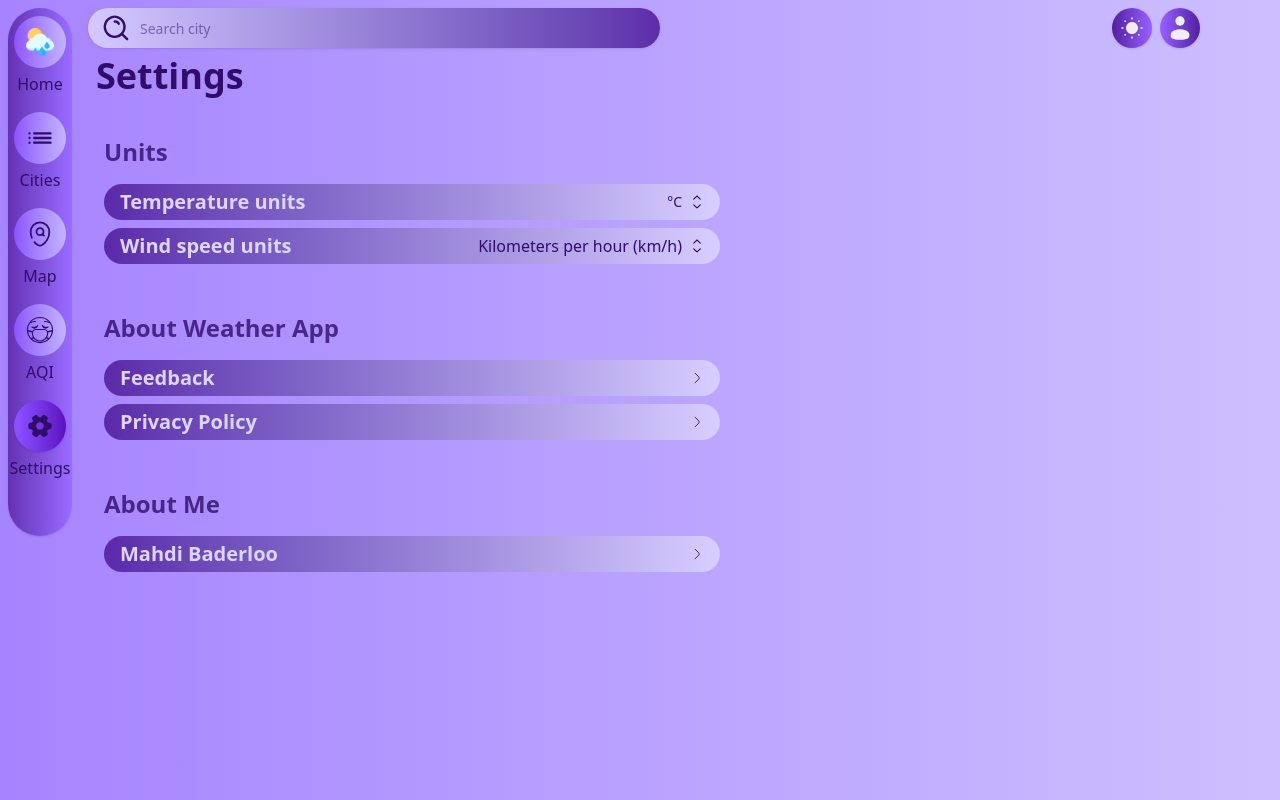
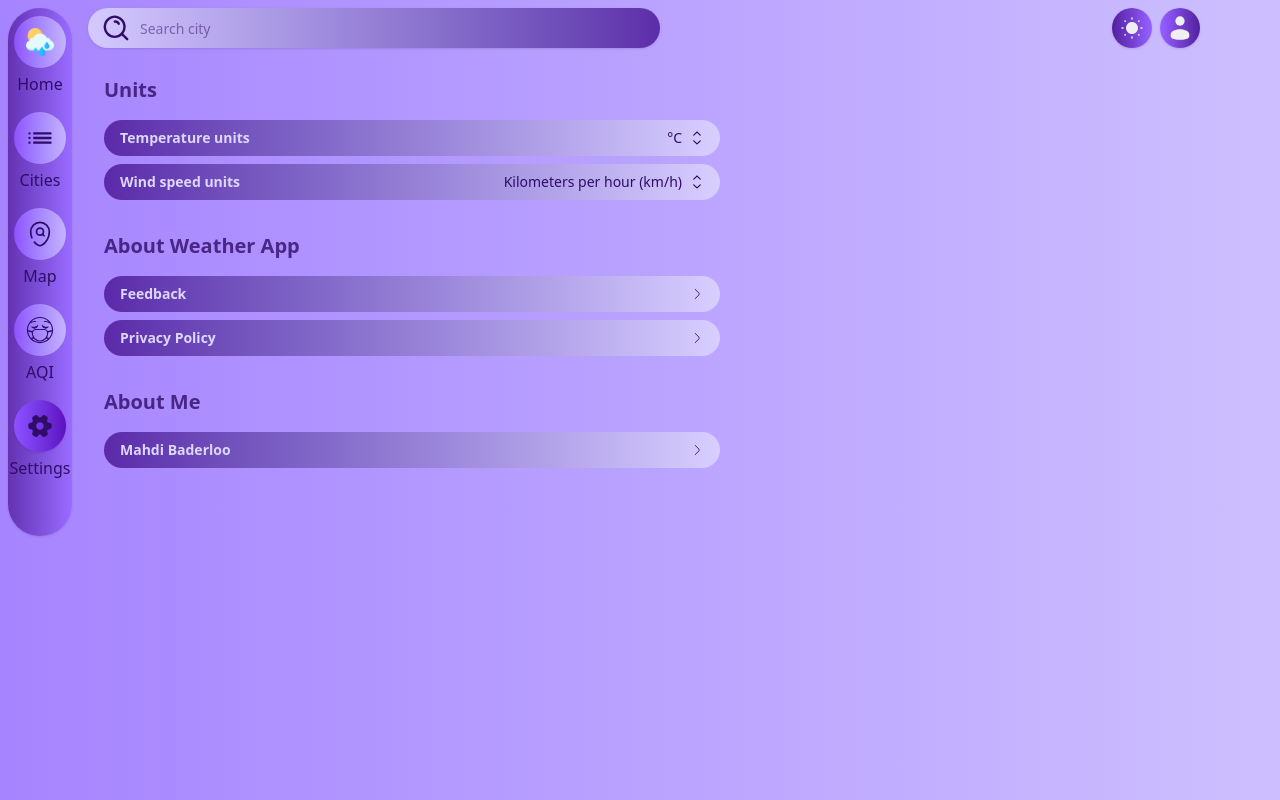
Before and after one commit to mahdibaderloo/weather-app, a React (Vite) app: page /settings in a window 1280 px wide. Built offline with nearby package versions, Linux system fonts and the light colour scheme.

Commit message:
fix Settings styles for desktop size

```diff
--- a/src/features/settings/SettingsModal.tsx
+++ b/src/features/settings/SettingsModal.tsx
@@ -25,7 +25,7 @@ export default function SettingsModal() {
   }
 
   return (
-    <ul className="w-full lg:w-[60%] flex-col mt-2 bg-linear-to-l from-violet-200 to-violet-900 dark:from-slate-950/95 dark:to-violet-950 rounded-3xl overflow-hidden absolute lg:right-[31%] top-34 lg:top-25.5">
+    <ul className="w-full lg:w-[60%] xl:w-1/3 flex-col mt-2 bg-linear-to-l from-violet-200 to-violet-900 dark:from-slate-950/95 dark:to-violet-950 rounded-3xl overflow-hidden absolute lg:right-[31%] top-34 lg:top-25.5 xl:top-31 xl:left-34">
       <li
         className={`text-violet-100 font-medium lg:text-sm cursor-pointer py-4 lg:py-2 px-6 hover:bg-violet-900 ${
           windUnit === "km/h"
--- a/src/pages/Settings.tsx
+++ b/src/pages/Settings.tsx
@@ -39,10 +39,10 @@ export default function Settings() {
 
   return (
     <div
-      className="lg:w-[88%] xl:w-full flex flex-col p-4 lg:p-4 lg:ml-20 lg:mt-10 2xl:mt-0 2xl:w-full 2xl:ml-0"
+      className="lg:w-[88%] xl:w-full flex flex-col p-4 lg:p-4 lg:ml-20 lg:mt-10 xl:mt-5 2xl:mt-0 2xl:w-full 2xl:ml-0"
       onClick={() => setClose()}
     >
-      <p className="font-bold text-2xl md:text-3xl hidden xl:block xl:text-4xl text-violet-950 dark:text-violet-800">
+      <p className="font-bold text-2xl md:text-3xl hidden 2xl:block xl:text-4xl text-violet-950 dark:text-violet-800">
         Settings
       </p>
 
@@ -63,14 +63,14 @@ export default function Settings() {
       </div>
 
       <ul className="flex flex-col lg:p-2 mt-8 lg:mt-0 xl:mt-8 relative">
-        <p className="font-bold text-lg md:text-xl lg:text-sm xl:text-2xl text-violet-950/80 dark:text-violet-800/80">
+        <p className="font-bold text-lg md:text-xl lg:text-sm xl:text-xl text-violet-950/80 dark:text-violet-800/80">
           Units
         </p>
         <li
-          className="lg:w-[70%] xl:w-1/2 flex items-center justify-between mt-4 bg-linear-to-l from-violet-200/85 to-violet-900/85 dark:from-slate-950/95 dark:to-violet-950/60 rounded-full py-2 lg:py-1 px-4 cursor-pointer"
+          className="lg:w-[70%] xl:w-1/2 flex items-center justify-between mt-4 bg-linear-to-l from-violet-200/85 to-violet-900/85 dark:from-slate-950/95 dark:to-violet-950/60 rounded-full py-2 lg:py-1 xl:py-2 px-4 cursor-pointer"
           onClick={() => toggleUnit()}
         >
-          <p className="text-violet-200 font-semibold md:text-lg lg:text-sm xl:text-xl">
+          <p className="text-violet-200 font-semibold md:text-lg lg:text-sm">
             Temperature units
           </p>
           <div className="flex items-center gap-2">
@@ -85,14 +85,14 @@ export default function Settings() {
           </div>
         </li>
         <li
-          className="lg:w-[70%] xl:w-1/2 flex items-center justify-between mt-2 bg-linear-to-l from-violet-200/85 to-violet-900/85 dark:from-slate-950/95 dark:to-violet-950/60 rounded-full py-2 lg:py-1 px-4 cursor-pointer"
+          className="lg:w-[70%] xl:w-1/2 flex items-center justify-between mt-2 bg-linear-to-l from-violet-200/85 to-violet-900/85 dark:from-slate-950/95 dark:to-violet-950/60 rounded-full py-2 lg:py-1 xl:py-2 px-4 cursor-pointer"
           onClick={handleOpenModal}
         >
-          <p className="text-violet-200 font-semibold md:text-lg lg:text-sm xl:text-xl">
+          <p className="text-violet-200 font-semibold md:text-lg lg:text-sm 2xl:text-xl">
             Wind speed units
           </p>
           <div className="flex items-center gap-2 select-none">
-            <span className="text-violet-950 dark:text-violet-800 font-medium hidden xl:block">
+            <span className="text-violet-950 dark:text-violet-800 font-medium lg:text-sm hidden xl:block">
               {windUnitFullName}
             </span>
             <span className="text-violet-950 dark:text-violet-800 font-medium lg:text-sm xl:hidden">
@@ -108,15 +108,15 @@ export default function Settings() {
         {isOpen && <SettingsModal />}
       </ul>
 
-      <ul className="flex flex-col lg:p-2 mt-8 lg:mt-0 xl:mt-8">
-        <p className="font-bold text-lg md:text-xl lg:text-sm xl:text-2xl text-violet-950/80 dark:text-violet-800/80">
+      <ul className="flex flex-col lg:p-2 mt-8 lg:mt-0 xl:mt-4">
+        <p className="font-bold text-lg md:text-xl lg:text-sm xl:text-xl text-violet-950/80 dark:text-violet-800/80">
           About Weather App
         </p>
         <li
-          className="lg:w-[70%] xl:w-1/2 flex items-center justify-between mt-4 bg-linear-to-l from-violet-200/85 to-violet-900/85 dark:from-slate-950/95 dark:to-violet-950/60 rounded-full py-2 lg:py-1 px-4 cursor-pointer"
+          className="lg:w-[70%] xl:w-1/2 flex items-center justify-between mt-4 bg-linear-to-l from-violet-200/85 to-violet-900/85 dark:from-slate-950/95 dark:to-violet-950/60 rounded-full py-2 lg:py-1 xl:py-2 px-4 cursor-pointer"
           onClick={handleClickFeedback}
         >
-          <p className="text-violet-200 font-semibold md:text-lg lg:text-sm xl:text-xl">
+          <p className="text-violet-200 font-semibold md:text-lg lg:text-sm 2xl:text-xl">
             Feedback
           </p>
           <img
@@ -125,8 +125,8 @@ export default function Settings() {
             className="w-5 lg:w-3.5"
           />
         </li>
-        <li className="lg:w-[70%] xl:w-1/2 flex items-center justify-between mt-2 bg-linear-to-l from-violet-200/85 to-violet-900/85 dark:from-slate-950/95 dark:to-violet-950/60 rounded-full py-2 lg:py-1 px-4 cursor-pointer">
-          <p className="text-violet-200 font-semibold md:text-lg lg:text-sm xl:text-xl">
+        <li className="lg:w-[70%] xl:w-1/2 flex items-center justify-between mt-2 bg-linear-to-l from-violet-200/85 to-violet-900/85 dark:from-slate-950/95 dark:to-violet-950/60 rounded-full py-2 lg:py-1 xl:py-2 px-4 cursor-pointer">
+          <p className="text-violet-200 font-semibold md:text-lg lg:text-sm 2xl:text-xl">
             Privacy Policy
           </p>
           <img
@@ -137,16 +137,16 @@ export default function Settings() {
         </li>
       </ul>
 
-      <div className="flex flex-col lg:p-2 mt-8 lg:mt-0 xl:mt-8">
-        <p className="font-bold text-lg md:text-xl lg:text-sm xl:text-2xl text-violet-950/80 dark:text-violet-800/80">
+      <div className="flex flex-col lg:p-2 mt-8 lg:mt-0 xl:mt-4">
+        <p className="font-bold text-lg md:text-xl lg:text-sm xl:text-xl text-violet-950/80 dark:text-violet-800/80">
           About Me
         </p>
         <a
           href="https://github.com/mahdibaderloo"
           target="blank"
-          className="lg:w-[70%] xl:w-1/2   flex items-center justify-between mt-4 bg-linear-to-l from-violet-200/85 to-violet-900/85 dark:from-slate-950/95 dark:to-violet-950/60 rounded-full py-2 lg:py-1 px-4 cursor-pointer"
+          className="lg:w-[70%] xl:w-1/2   flex items-center justify-between mt-4 bg-linear-to-l from-violet-200/85 to-violet-900/85 dark:from-slate-950/95 dark:to-violet-950/60 rounded-full py-2 lg:py-1 xl:py-2 px-4 cursor-pointer"
         >
-          <span className="text-violet-200 font-semibold md:text-lg lg:text-sm xl:text-xl">
+          <span className="text-violet-200 font-semibold md:text-lg lg:text-sm 2xl:text-xl">
             Mahdi Baderloo
           </span>
           <img
```
